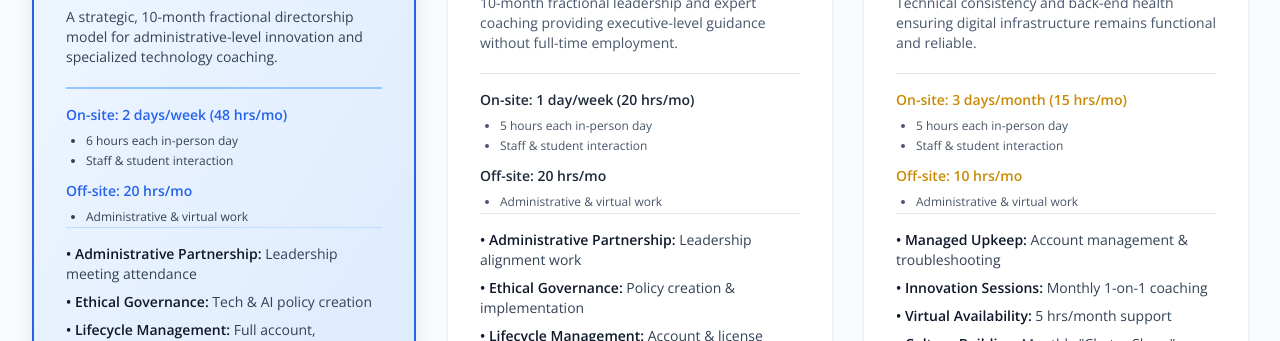
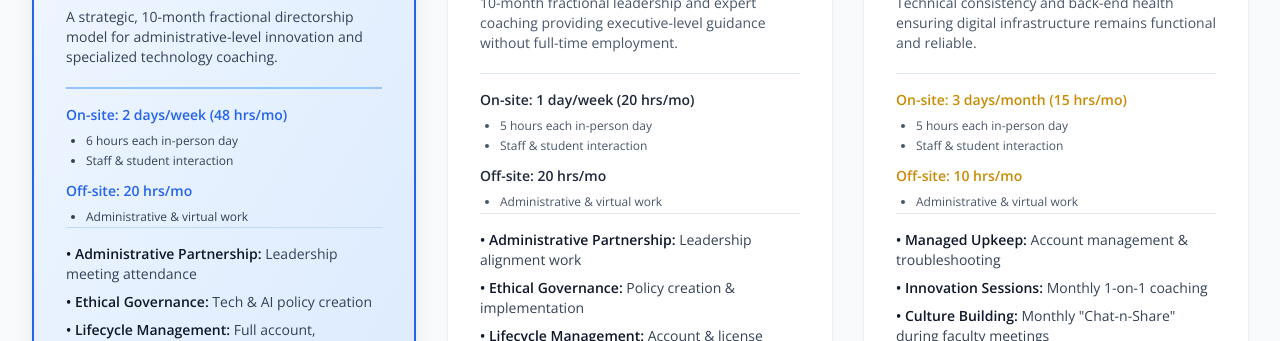
Before and after one commit to charlestonkylebrown-hub/CarolinaEdtech, a plain HTML site: page services.html in a window 1280 px wide. Shown: the part 459-800 px from the top of the page. Drawn offline with nearby package versions, Linux system fonts and the light colour scheme.

Commit message:
Remove Virtual Availability bullet from Tier 3 to differentiate from higher tiers
- Removed "Virtual Availability: 5 hrs/month support" from Tier 3 features
- Tier 3 now has 5 features (vs 6 for Tier 1 and 2)
- Creates visual hierarchy showing Tier 3 provides less support
- Maintains essential features: Managed Upkeep, Innovation Sessions, Culture Building, Hardware/Software, PD Savings

```diff
--- a/services.html
+++ b/services.html
@@ -194,7 +194,6 @@
                     <ul class="text-sm text-slate-700 space-y-2 pt-4 border-t border-slate-200 flex-grow">
                         <li><strong class="text-slate-900">• Managed Upkeep:</strong> Account management & troubleshooting</li>
                         <li><strong class="text-slate-900">• Innovation Sessions:</strong> Monthly 1-on-1 coaching</li>
-                        <li><strong class="text-slate-900">• Virtual Availability:</strong> 5 hrs/month support</li>
                         <li><strong class="text-slate-900">• Culture Building:</strong> Monthly "Chat-n-Share" during faculty meetings</li>
                         <li><strong class="text-slate-900">• Hardware/Software:</strong> Troubleshooting & maintenance</li>
                         <li><strong class="text-slate-900">• PD Savings:</strong> 15% discount on courses</li>
```
